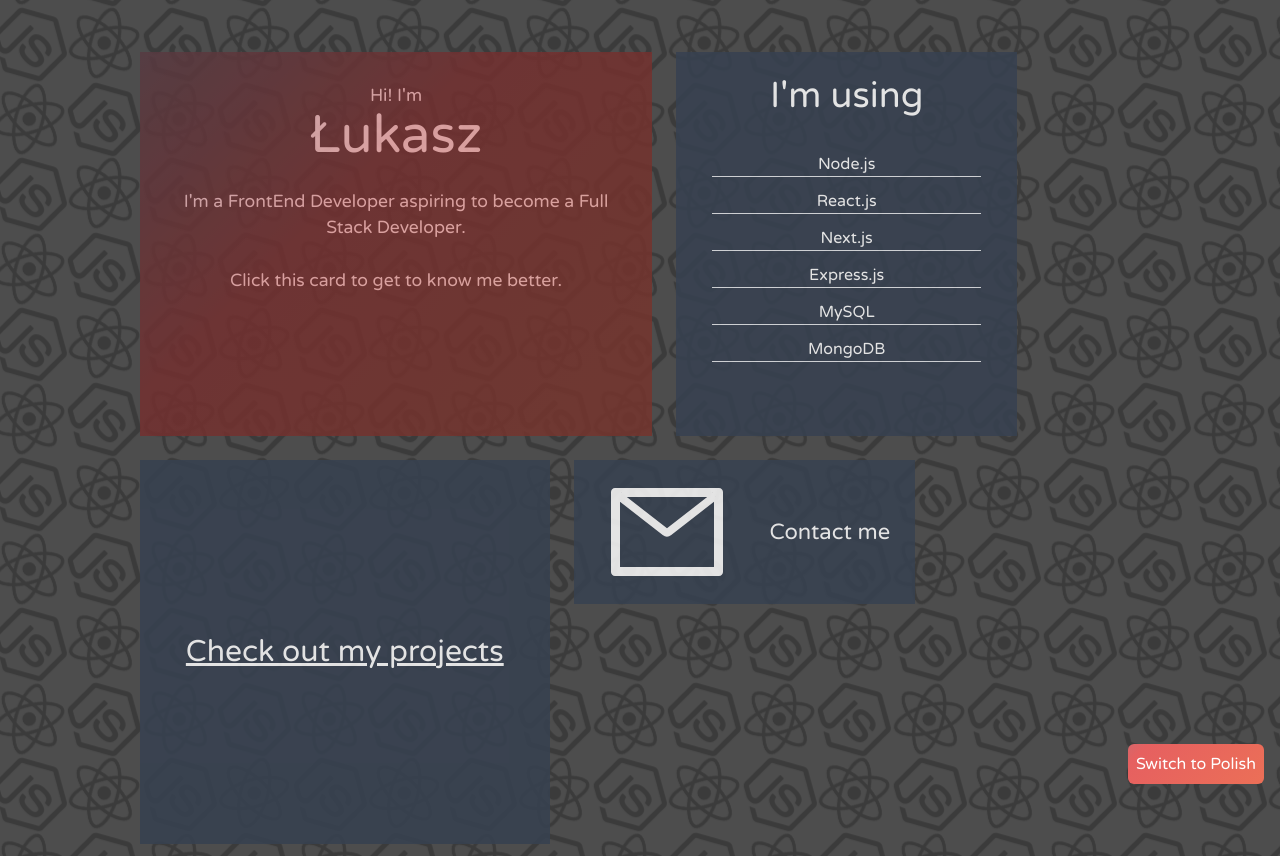
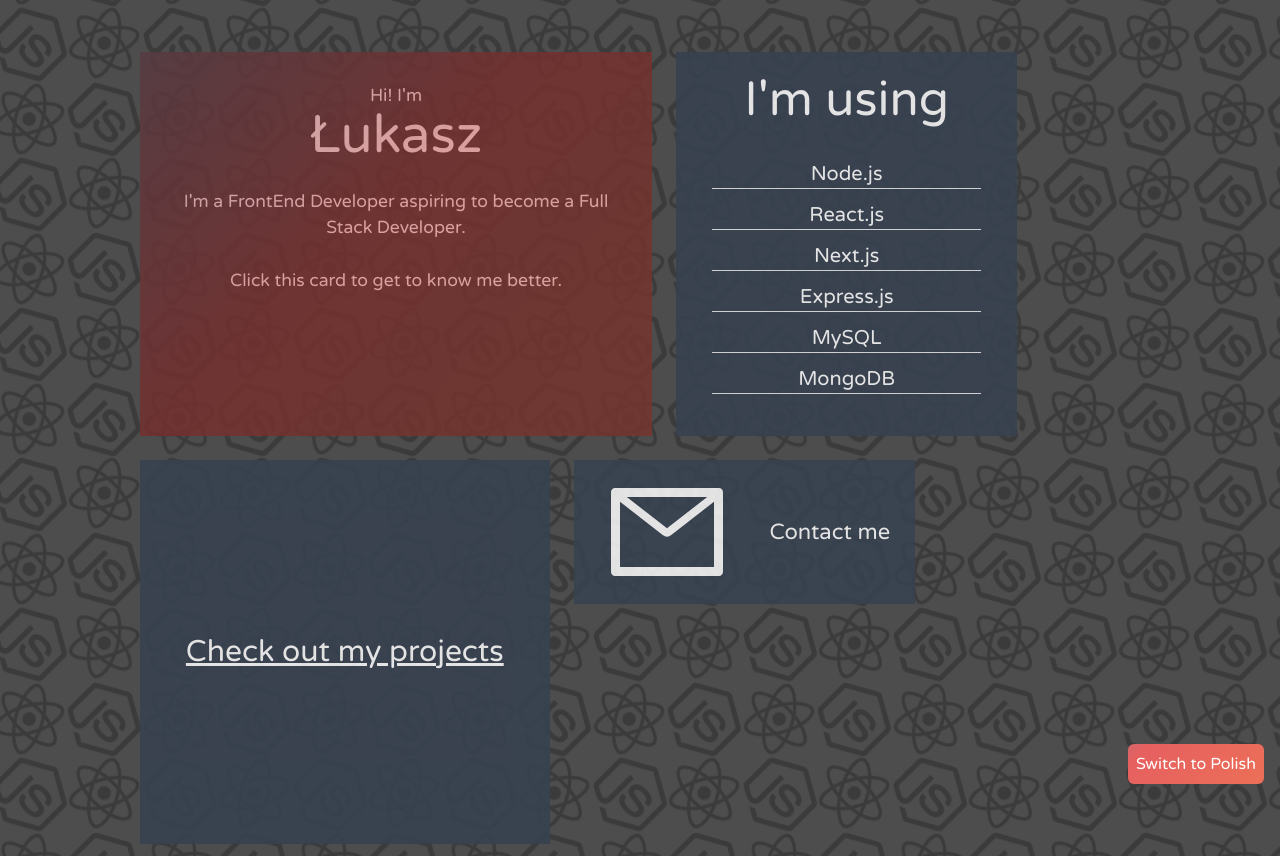
Before and after one commit to lukasz-sz96/portfolio, a Next.js app: page / in a window 1280 px wide. Built offline with nearby package versions, Linux system fonts and the light colour scheme; what @jinsung.lim/tailwindcss-filters would draw is missing.

Commit message:
Minor cleanup and styling changes

```diff
--- a/components/Card.jsx
+++ b/components/Card.jsx
@@ -15,8 +15,6 @@ const Card = ({
   isMobile,
   language
 }) => {
-  // const {locale, lang} = language[0]
-  console.log(language)
   const [isHovering, setIsHovering] = useState(false);
 
   const handleMouse = (e) => {
@@ -93,7 +91,7 @@ const Card = ({
         </div>
       </Link>
       {!isMobile
-        ? isHovering && (
+        ? isHovering && ( //TODO: For some reason || conditionals didn't work? Make me less ugly.
           source && (
             <div className="flex flex-col flex-wrap lg:flex-row w-2/3 lg:w-1/2 relative lg:absolute top-1/3 lg:top-1/2 right-1/2 transform translate-x-full lg:translate-x-1/2 -translate-y-1/2 z-50">
               <Options />
--- a/components/TechStackCard.jsx
+++ b/components/TechStackCard.jsx
@@ -1,10 +1,10 @@
 import Image from "next/image";
 
 const TechStackCard = ({title}) => {
-    const spanClasses = "block text-center border-b m-3"
+    const spanClasses = "block text-center border-b m-3 text-xl"
   return (
     <div className="flex flex-col flex-wrap w-full p-6 relative">
-      <h2 className="text-center text-4xl">{title}</h2><br />
+      <h2 className="text-center text-5xl">{title}</h2><br />
       <div>
       <span className={spanClasses}>Node.js</span>
       <span className={spanClasses}>React.js</span>
--- a/pages/index.js
+++ b/pages/index.js
@@ -1,30 +1,28 @@
 import Head from "next/head";
 import Card from "../components/Card";
 import TechStackCard from "../components/TechStackCard";
-import LangSwitch from "../components/LangSwitch"
+import LangSwitch from "../components/LangSwitch";
 import { useState, useEffect } from "react";
 import { motion } from "framer-motion";
 import { AiOutlineMail } from "react-icons/ai";
-import {useRouter} from 'next/router'
-import locale from '../locale'
+import { useRouter } from "next/router";
+import locale from "../locale";
 
 const App = () => {
   const [visible, setVisible] = useState(true);
   const [contactCardClicked, setContactCardClicked] = useState(false);
   const [titleCardClicked, setTitleCardClicked] = useState(false);
 
-  const router = useRouter()
-  const [lang, setLang] = useState(router.query.lang || "en")
-
-
+  const router = useRouter();
+  const [lang, setLang] = useState(router.query.lang || "en");
 
   useEffect(() => {
-    setLang(router.query.lang || "en")
+    setLang(router.query.lang || "en");
   }, []);
 
   const cycleLanguage = () => {
-    setLang(lang === "pl" ? 'en' : 'pl')
-  }
+    setLang(lang === "pl" ? "en" : "pl");
+  };
 
   const wrapperStyle =
     "flex flex-col md:flex-row flex-wrap md:pl-32 md:pr-32 md:pt-10 max-h-full";
@@ -32,14 +30,13 @@ const App = () => {
     <div>
       <Head>
         <title>Portfolio</title>
-        <link rel="icon" href="/favicon.ico" />
+        {/* <link rel="icon" href="/favicon.ico" /> */}
       </Head>
       <div className={wrapperStyle}>
         <Card href="" size="2/4" gradient scroll={false} key="card-1">
           <div
             onClick={() => {
               setTitleCardClicked(!titleCardClicked);
-              console.log("test");
             }}
             className="w-full h-full bg-black opacity-50 text-center p-5 md:p-10"
           >
@@ -51,25 +48,17 @@ const App = () => {
                 <h2>{locale[lang]["title"][0]}</h2>
                 <h1 className="text-5xl">{locale[lang]["title"][1]}</h1>
                 <br />
-                <p>
-                {locale[lang]["title"][2]}
-                </p>
+                <p>{locale[lang]["title"][2]}</p>
                 <br />
                 <p>{locale[lang]["title"][3]}</p>
               </motion.div>
             ) : (
               <motion.div
-                // initial={{ scale: 0.7, opacity: 0, translateY: 50 }}
                 animate={{ scale: 1, opacity: 1, scale: 1.1 }}
                 className="text-sm md:text-base"
-                // exit={{ opacity: 0 }}
               >
-                <p>
-                  {locale[lang]["titleDescription"][0]}
-                </p>
-                <p>
-                {locale[lang]["titleDescription"][1]}
-                </p>
+                <p>{locale[lang]["titleDescription"][0]}</p>
+                <p>{locale[lang]["titleDescription"][1]}</p>
               </motion.div>
             )}
           </div>
@@ -79,7 +68,9 @@ const App = () => {
           <TechStackCard title={locale[lang]["imUsing"]} />
         </Card>
         <Card animateHover href="/projects" size="2/5" language={lang}>
-          <h2 className="m-auto text-3xl underline">{locale[lang]["myProjects"]}</h2>
+          <h2 className="m-auto text-3xl underline">
+            {locale[lang]["myProjects"]}
+          </h2>
         </Card>
         <Card animateHover size="4/12" key="card-3" scroll={false} small>
           <motion.div
--- a/pages/projects.jsx
+++ b/pages/projects.jsx
@@ -3,19 +3,17 @@ import Card from "../components/Card";
 import { useState, useEffect } from "react";
 import { motion } from "framer-motion";
 import Tag from "../components/Tag";
-import { useRouter } from 'next/router'
-import locale from '../locale'
-
+import { useRouter } from "next/router";
+import locale from "../locale";
 
 const Projects = (props) => {
   const [isMobile, setIsMobile] = useState(false);
-  const [lang, setLang] = useState("en")
-  const router = useRouter()
-
+  const [lang, setLang] = useState("en");
+  const router = useRouter();
 
   useEffect(() => {
     setIsMobile(window?.innerWidth < 768 ? true : false);
-    setLang(router.query.lang || "en")
+    setLang(router.query.lang || "en");
   }, []);
   return (
     <div>
@@ -24,14 +22,27 @@ const Projects = (props) => {
         <link rel="icon" href="/favicon.ico" />
       </Head>
       <div className="flex flex-col md:flex-row flex-wrap md:pl-32 md:pr-32 md:pt-10">
-        <Card href="" size="1/3" animateHover source="https://google.com" isMobile={isMobile}>
+        <Card
+          href=""
+          size="1/3"
+          animateHover
+          source="https://github.com/lukasz-sz96/portfolio"
+          isMobile={isMobile}
+        >
           <h2 className="m-auto text-5xl xl:text-7xl text- p-4">Portfolio</h2>
           <div className="flex flex-col items-right justify-center text-center overflow-hidden">
             <Tag type="Next.js" />
             <Tag type="Tailwind.css" />
           </div>
         </Card>
-        <Card href="" size="1/3" animateHover demo="https://google.com/" source="https://google.com/" isMobile={isMobile}>
+        <Card
+          href=""
+          size="1/3"
+          animateHover
+          demo="https://blog-tau-mauve.vercel.app/"
+          source="https://github.com/lukasz-sz96/blog"
+          isMobile={isMobile}
+        >
           <h2 className="m-auto text-7xl bg-blue-500 p-4 rounded-3xl">blog</h2>
           <div className="flex flex-col items-right justify-center text-center overflow-hidden">
             <Tag type="Next.js" />
```
